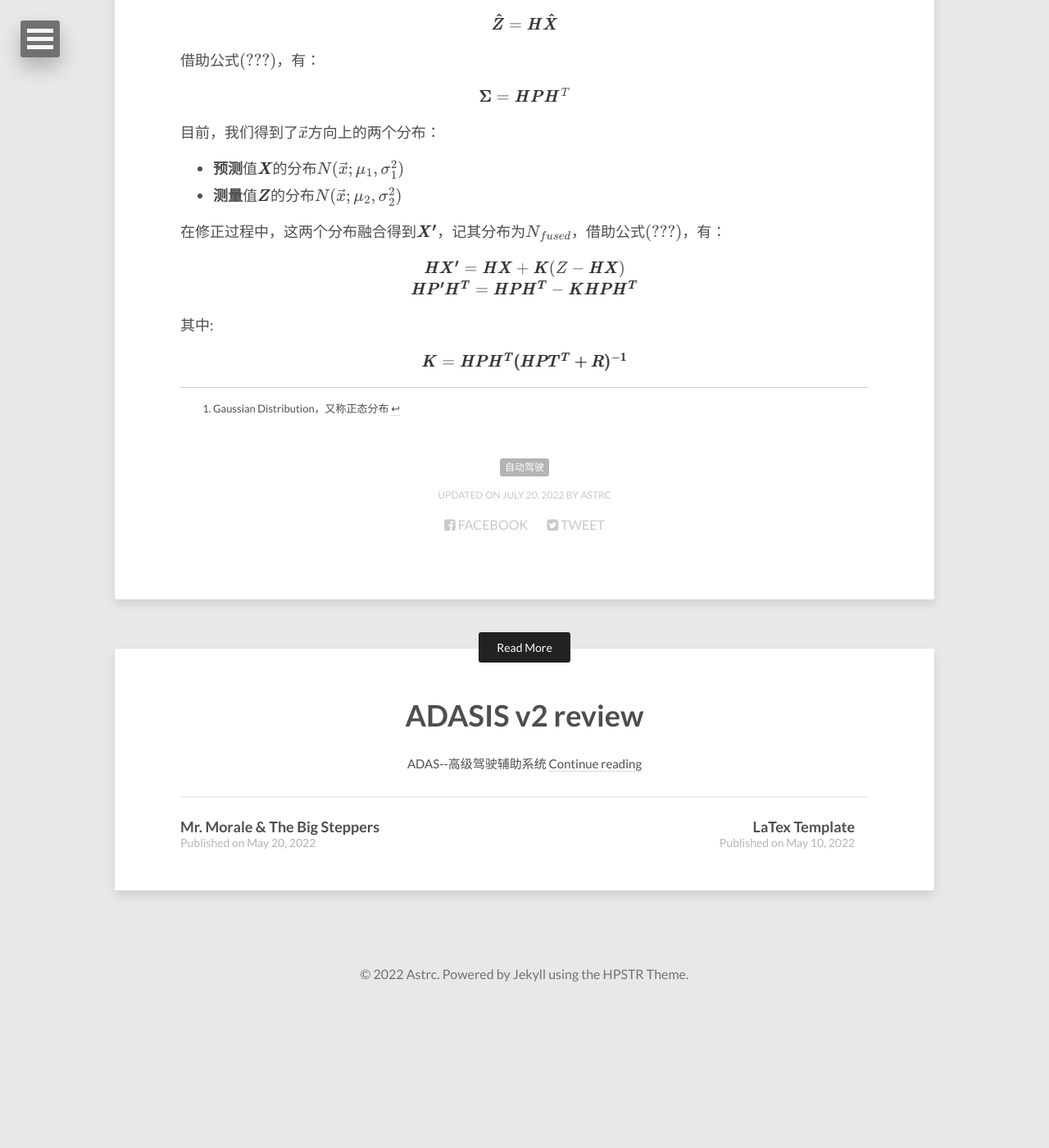
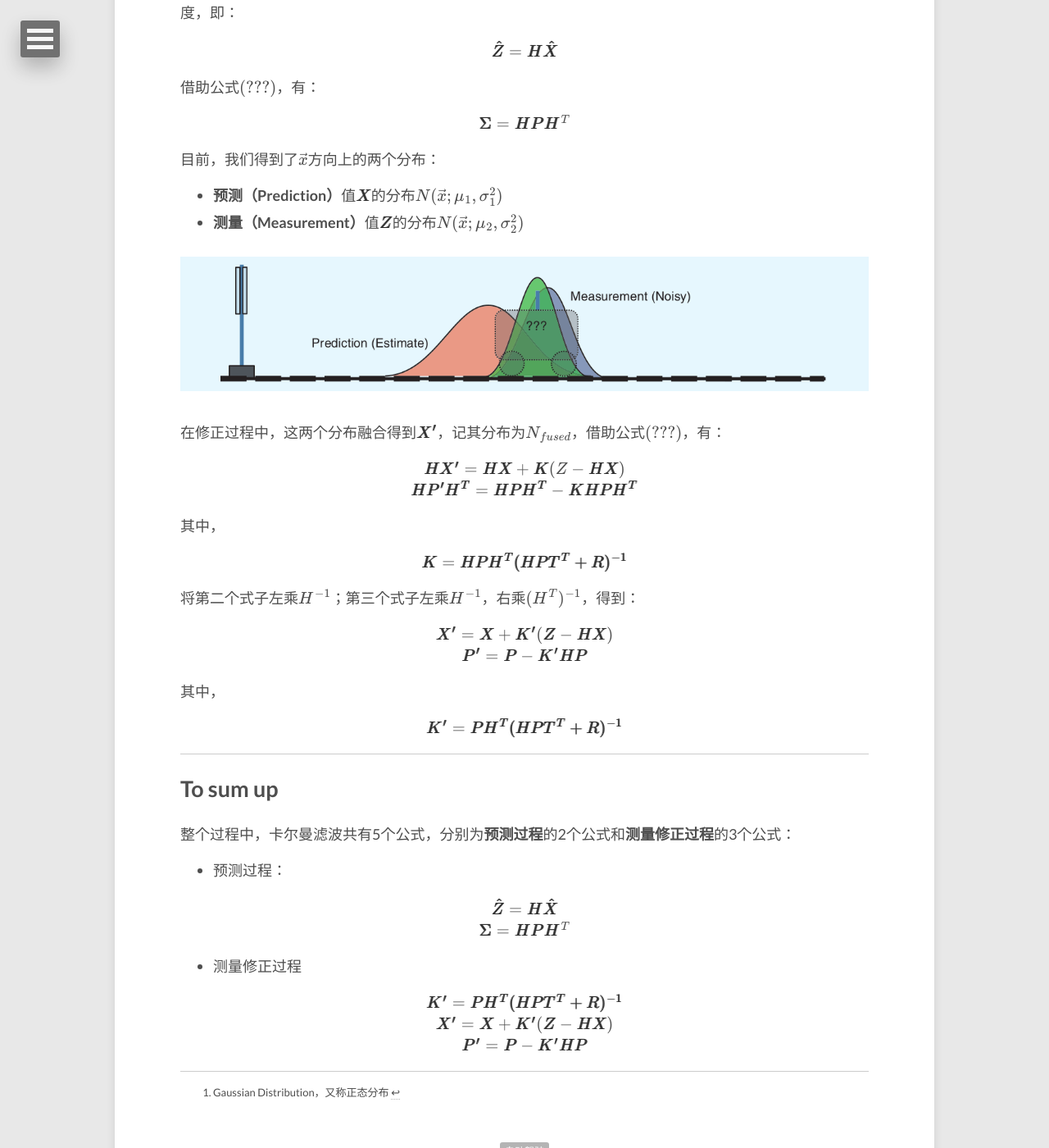
Before and after one commit to lucameng/lucameng.github.io, a Jekyll site: the page built from _posts/2022-07-20-Kalman-Filter.md, in a window 1280 px wide and 1400 px high, scrolled down 4643 px. Shown: the whole window at 82% size. Built offline with Jekyll 4.4.1, drawn with Linux system fonts in a browser that asks for light colours; formulas are drawn with MathJax 3; before the commit the page ends 5872 px from its top, so only the background shows below that; some of the changed text lies outside the part shown.

Commit message:
update KF

```diff
--- a/_posts/2022-07-20-Kalman-Filter.md
+++ b/_posts/2022-07-20-Kalman-Filter.md
@@ -17,6 +17,7 @@ modified: 2022-07-20
 - [Multi-dimention](#multi-dimention)
   - [Prediction](#prediction)
   - [Correction](#correction)
+- [To sum up](#to-sum-up)
 
 ---
 
@@ -267,7 +268,7 @@ $
 ---
 小结：
 
-- **新的最优估计**是之前最优估计的**预测**加上已知的**外界影响**的修正。
+- **新的最优估计**是**之前最优估计**的**预测**加上已知的**外界影响**的修正。
 - **新的不确定度**是**预测的不确定度**加上**环境的不确定度**。
 
 
@@ -295,8 +296,15 @@ $
 
 目前，我们得到了$$ \vec{x} $$方向上的两个分布：
 
-- **预测**值$$ \pmb{X} $$的分布$$ N(\vec{x};\mu_1,\sigma_1^2) $$
-- **测量**值$$ \pmb{Z} $$的分布$$ N(\vec{x};\mu_2,\sigma_2^2) $$
+- **预测（Prediction）**值$$ \pmb{X} $$的分布$$ N(\vec{x};\mu_1,\sigma_1^2) $$
+- **测量（Measurement）**值$$ \pmb{Z} $$的分布$$ N(\vec{x};\mu_2,\sigma_2^2) $$
+
+
+<figure>
+	<center>
+         <a href="/images/KF/kf2.png"><img src="/images/KF/kf2.png" alt=""></a>
+	</center>
+</figure>
 
 在修正过程中，这两个分布融合得到$$ \pmb{X'} $$，记其分布为$$ N_{fused} $$，借助公式$\eqref{eq3}$，有：
 
@@ -306,14 +314,13 @@ $
 $
 </center>
 
-
 <center>
 $
 \pmb{HP'H^T} = \pmb{HPH^T} - \pmb{K}\pmb{HPH^T}
 $
 </center>
 
-其中:
+其中，
 
 <center>
 $
@@ -321,8 +328,66 @@ $
 $
 </center>
 
+将第二个式子左乘$$ H^{-1} $$；第三个式子左乘$$ H^{-1} $$，右乘$$ (H^T)^{-1} $$，得到：
 
+<center>
+$
+\pmb{X'} = \pmb{X} + \pmb{K'} (\pmb{Z}-\pmb{HX})
+$
+</center>
 
+<center>
+$
+\pmb{P'} = \pmb{P} - \pmb{K'}\pmb{HP}
+$
+</center>
+
+其中，
+
+<center>
+$
+\pmb{K'} = \pmb{PH^T(HPT^T+R)^{-1}}
+$
+</center>
+
+---
+## To sum up
+
+整个过程中，卡尔曼滤波共有5个公式，分别为**预测过程**的2个公式和**测量修正过程**的3个公式：
+
+- 预测过程：
+
+<center>
+$
+\pmb{\hat{Z}} = \pmb{H} \pmb{\hat{X}}
+$
+</center>
+
+<center>
+$
+\pmb{\Sigma} = \pmb{H} \pmb{P}  \pmb{H}^T
+$
+</center>
+
+- 测量修正过程
+
+<center>
+$
+\pmb{K'} = \pmb{PH^T(HPT^T+R)^{-1}}
+$
+</center>
+
+<center>
+$
+\pmb{X'} = \pmb{X} + \pmb{K'} (\pmb{Z}-\pmb{HX})
+$
+</center>
+
+<center>
+$
+\pmb{P'} = \pmb{P} - \pmb{K'}\pmb{HP}
+$
+</center>
 
 ---
 [^1]: Gaussian Distribution，又称正态分布
```
Also changed, not shown: images/KF/kf2.png (added).
